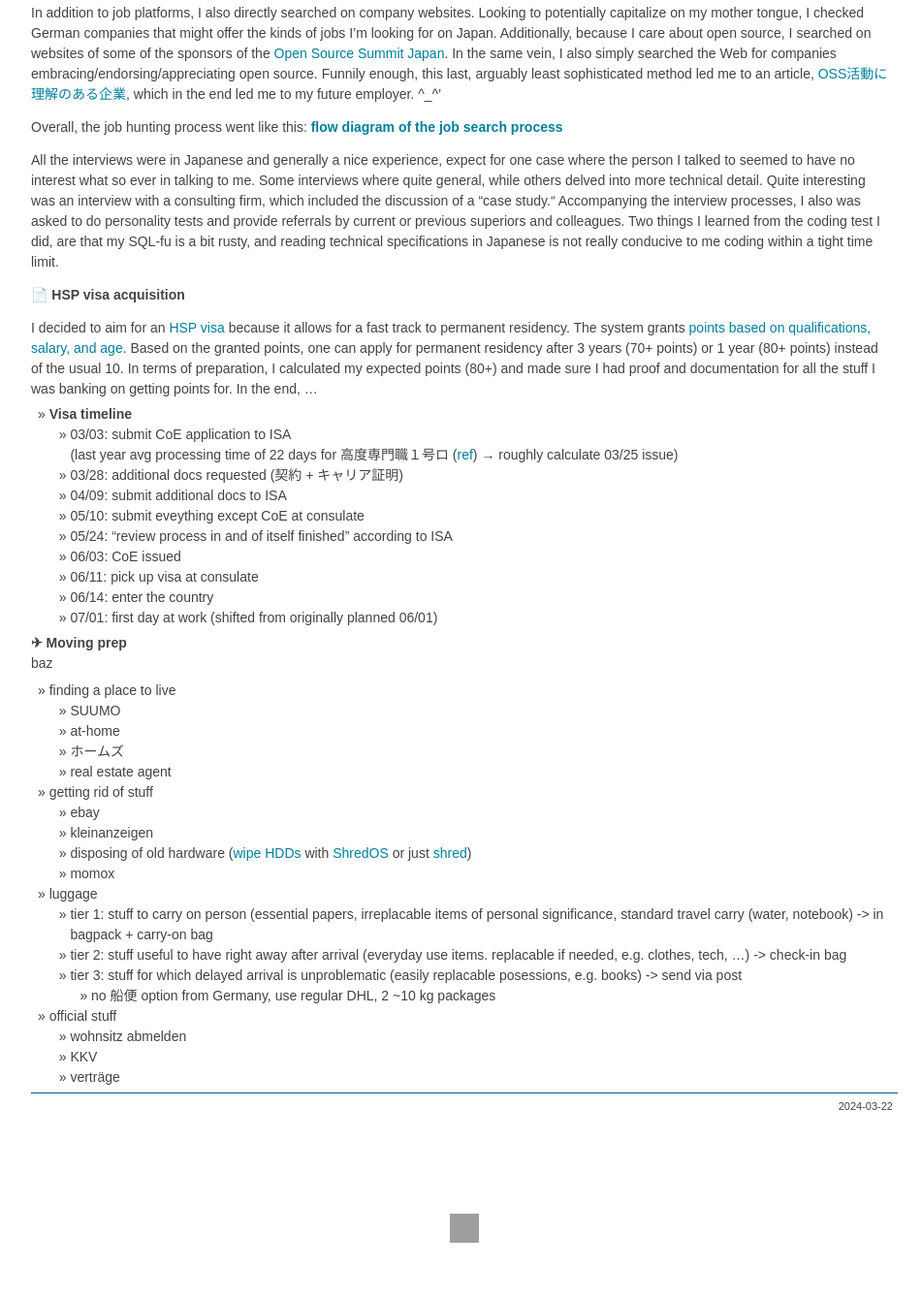
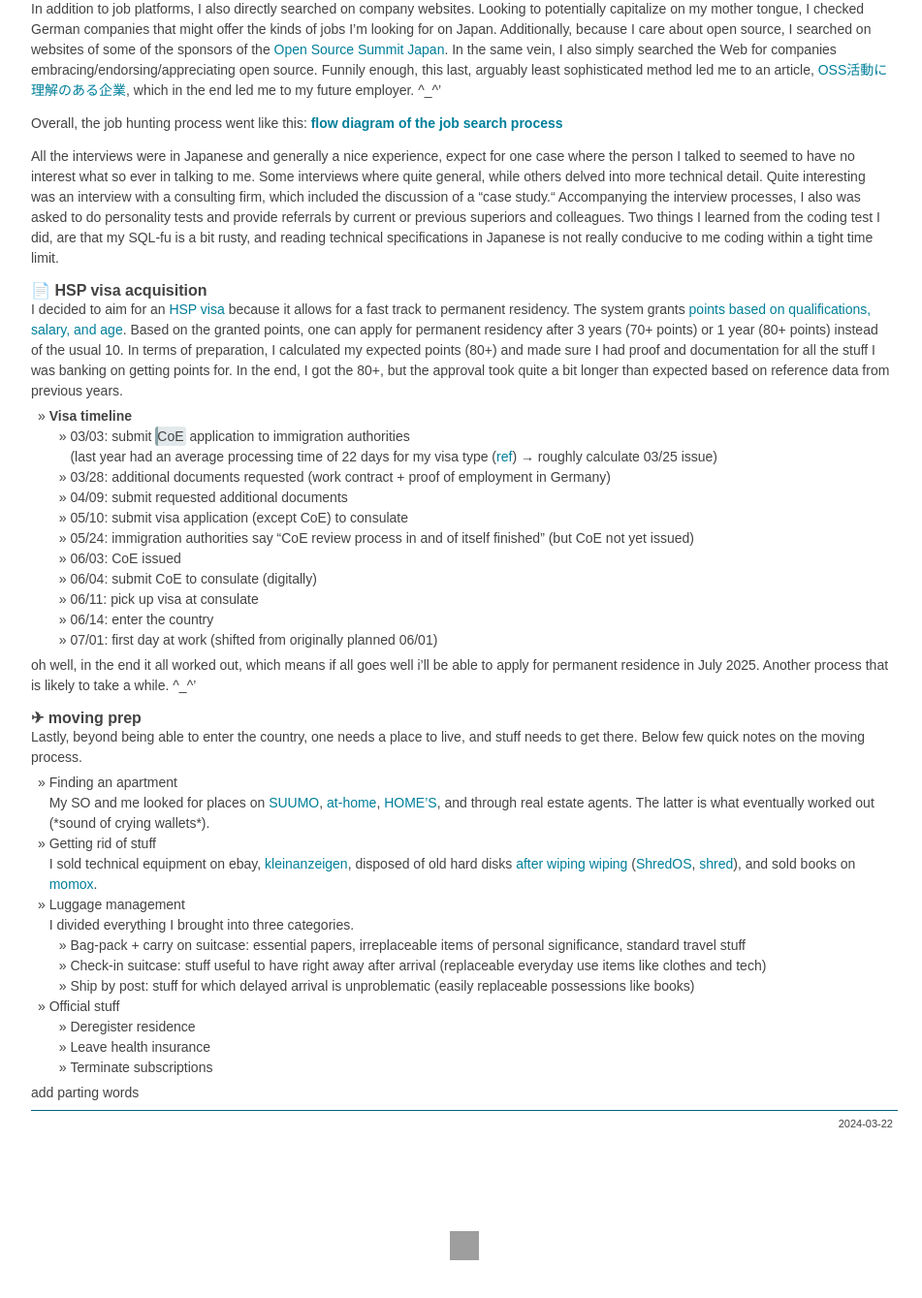
Before and after one commit to IllDepence/sirtetris.com_2021_jekyll, a Jekyll site: the page built from _posts/2024-03-22-xxxxxxxy.md, in a window 1280 px wide and 1400 px high, scrolled down 2093 px. Shown: the top 1339 px of the window at 97% size, without its empty margins (161-1112 px from the left). Built offline with Jekyll 4.4.1, drawn with Linux system fonts in a browser that asks for light colours; some of the changed text lies outside the part shown; grey boxes are pictures that could not be loaded.

Commit message:
work on WIP blog post

```diff
--- a/_posts/2024-03-22-xxxxxxxy.md
+++ b/_posts/2024-03-22-xxxxxxxy.md
@@ -8,7 +8,7 @@ aid: xxxxxxxy
 
 After having been to Japan [as a student](/s/MYJ15) (exchange year), [for “cultural activities”](/s/NII17) (research internship), [wihout a](/a/f29d4d64) [visa](/a/87696676) (tourism), and [as a temporary visitor](/s/UTYO22) (visiting PhD student under special COVID-19 rules), I’m adding another type of visa and status of residence to the list. This time, it will be a work visa — specifically, a [highly skilled professional visa](https://www.mofa.go.jp/j_info/visit/visa/long/visa16.html) (HSP). Below, I’ll write about the job hunting process, visa acquisition, and preparations for moving.
 
-**🔍 Job hunting from abroad** — fresh master’s graduate
+## 🔍 Job hunting from abroad — fresh master’s graduate
 In early 2019, I had my first experience with hunting for a job in Japan from abroad. The plan back then was to line up a job for when I’d finish my master’s. Going by old notes, I could reconstruct the following.
 
 * Material
@@ -25,7 +25,7 @@ In early 2019, I had my first experience with hunting for a job in Japan from ab
 
 The jobs I applied for were in software engineering (NLP, web, etc.), data science, and system administration. The offer I got was for a web development position. In the end though, I also got offered a PhD position in Germany on short notice, [which I ended up taking](/a/25980516).
 
-**🔍 Job hunting from abroad** — PhD with some job experience
+## 🔍 Job hunting from abroad — PhD with some job experience
 Doing a PhD wasn’t among the “career path” options I had put much consideration into. Because of that, taking the unexpected offer in 2019 didn’t mean to me calling off Japan, but simply putting the move on hold for a bit. Accordingly, I reinitiated the job hunt as the PhD finish line slowly but surely came into view in 2023. Similar to my job hunt in 2019, I primarily searched for industry jobs (rather than a postdoc position). Different from last time, because I had a good four years of full-time employment as a research associate on my CV, I targeted <span class="mixlang"><span class="swap" swap="mid-career recruitment"><span class="inner">中途採用</span></span></span> rather than <span class="mixlang"><span class="swap" swap="new graduate recruitment"><span class="inner">新卒採用</span></span></span>.
 
 As for a rough timeline, about a year before my estimated finishing date, I updated my English LinkedIn profile, set it to “open for work”, and started to occasionally browse [TokyoDev](https://www.tokyodev.com/) to get a first feeling for sought out skills, typical work conditions, etc. During this phase, I got contacted by one bilingual recruiter on LinkedIn and had some helpful discussions. However, since it still was quite some time until I’d be available to start a job, we didn’t get into any application processes.
@@ -63,41 +63,41 @@ Overall, the job hunting process went like this: [**flow diagram of the job sear
 
 All the interviews were in Japanese and generally a nice experience, expect for one case where the person I talked to seemed to have no interest what so ever in talking to me. Some interviews where quite general, while others delved into more technical detail. Quite interesting was an interview with a consulting firm, which included the discussion of a “case study.“ Accompanying the interview processes, I also was asked to do personality tests and provide referrals by current or previous superiors and colleagues. Two things I learned from the coding test I did, are that my SQL-fu is a bit rusty, and reading technical specifications in Japanese is not really conducive to me coding within a tight time limit.
 
-**📄 HSP visa acquisition**
+## 📄 HSP visa acquisition
 
-I decided to aim for an [HSP visa](https://www.mofa.go.jp/j_info/visit/visa/long/visa16.html) because it allows for a fast track to permanent residency. The system grants [points based on qualifications, salary, and age](https://www.moj.go.jp/isa/content/001398892.pdf). Based on the granted points, one can apply for permanent residency after 3 years (70+ points) or 1 year (80+ points) instead of the usual 10. In terms of preparation, I calculated my expected points (80+) and made sure I had proof and documentation for all the stuff I was banking on getting points for. In the end, ...
+I decided to aim for an [HSP visa](https://www.mofa.go.jp/j_info/visit/visa/long/visa16.html) because it allows for a fast track to permanent residency. The system grants [points based on qualifications, salary, and age](https://www.moj.go.jp/isa/content/001398892.pdf). Based on the granted points, one can apply for permanent residency after 3 years (70+ points) or 1 year (80+ points) instead of the usual 10. In terms of preparation, I calculated my expected points (80+) and made sure I had proof and documentation for all the stuff I was banking on getting points for. In the end, I got the 80+, but the approval took quite a bit longer than expected based on reference data from previous years.
 
 * **Visa timeline**
-    * 03/03: submit CoE application to ISA
-      (last year avg processing time of 22 days for 高度専門職１号ロ ([ref](https://www.moj.go.jp/isa/content/001396025.pdf)) → roughly calculate 03/25 issue)
-    * 03/28: additional docs requested (契約 + キャリア証明)
-    * 04/09: submit additional docs to ISA
-    * 05/10: submit eveything except CoE at consulate
-    * 05/24: “review process in and of itself finished” according to ISA
+    * 03/03: submit <span class="mixlang"><span class="swap" swap="Certificate of Eligibility — conformation by the immigration authorities that you are eligible to enter the country"><span class="inner">CoE</span></span></span> application to immigration authorities
+      (last year had an average processing time of 22 days for my visa type ([ref](https://www.moj.go.jp/isa/content/001396025.pdf)) → roughly calculate 03/25 issue)
+    * 03/28: additional documents requested (work contract + proof of employment in Germany)
+    * 04/09: submit requested additional documents
+    * 05/10: submit visa application (except CoE) to consulate
+    * 05/24: immigration authorities say “CoE review process in and of itself finished” (but CoE not yet issued)
     * 06/03: CoE issued
+    * 06/04: submit CoE to consulate (digitally)
     * 06/11: pick up visa at consulate
     * 06/14: enter the country
     * 07/01: first day at work (shifted from originally planned 06/01)
 
-**✈ Moving prep**
-baz
+oh well, in the end it all worked out, which means if all goes well i’ll be able to apply for permanent residence in July 2025. Another process that is likely to take a while. ^_^'
 
-* finding a place to live
-    * SUUMO
-    * at-home
-    * ホームズ
-    * real estate agent
-* getting rid of stuff
-    * ebay
-    * kleinanzeigen
-    * disposing of old hardware ([wipe HDDs](/assets/img/blog/hdd_shred.jpg) with [ShredOS](https://github.com/PartialVolume/shredos.x86_64) or just [shred](https://www.man7.org/linux/man-pages/man1/shred.1.html))
-    * momox
-* luggage
-    * tier 1: stuff to carry on person (essential papers, irreplacable items of personal significance, standard travel carry (water, notebook) -> in bagpack + carry-on bag
-    * tier 2: stuff useful to have right away after arrival (everyday use items. replacable if needed, e.g. clothes, tech, ...) -> check-in bag
-    * tier 3: stuff for which delayed arrival is unproblematic (easily replacable posessions, e.g. books) -> send via post
-        * no 船便 option from Germany, use regular DHL, 2 ~10 kg packages
-* official stuff
-    * wohnsitz abmelden
-    * KKV
-    * verträge
+## ✈ moving prep
+
+Lastly, beyond being able to enter the country, one needs a place to live, and stuff needs to get there. Below few quick notes on the moving process.
+
+* Finding an apartment
+  My SO and me looked for places on [SUUMO](https://suumo.jp/), [at-home](https://www.athome.co.jp/), [HOME'S](https://www.homes.co.jp/), and through real estate agents. The latter is what eventually worked out (\*sound of crying wallets\*).
+* Getting rid of stuff
+  I sold technical equipment on ebay, [kleinanzeigen](https://www.kleinanzeigen.de/), disposed of old hard disks [after wiping wiping](/assets/img/blog/hdd_shred.jpg) ([ShredOS](https://github.com/PartialVolume/shredos.x86_64), [shred](https://www.man7.org/linux/man-pages/man1/shred.1.html)), and sold books on [momox](https://www.momox.de/).
+* Luggage management
+  I divided everything I brought into three categories.
+    * Bag-pack + carry on suitcase: essential papers, irreplaceable items of personal significance, standard travel stuff
+    * Check-in suitcase: stuff useful to have right away after arrival (replaceable everyday use items like clothes and tech)
+    * Ship by post: stuff for which delayed arrival is unproblematic (easily replaceable possessions like books)
+* Official stuff
+    * Deregister residence
+    * Leave health insurance
+    * Terminate subscriptions
+
+add parting words
```
